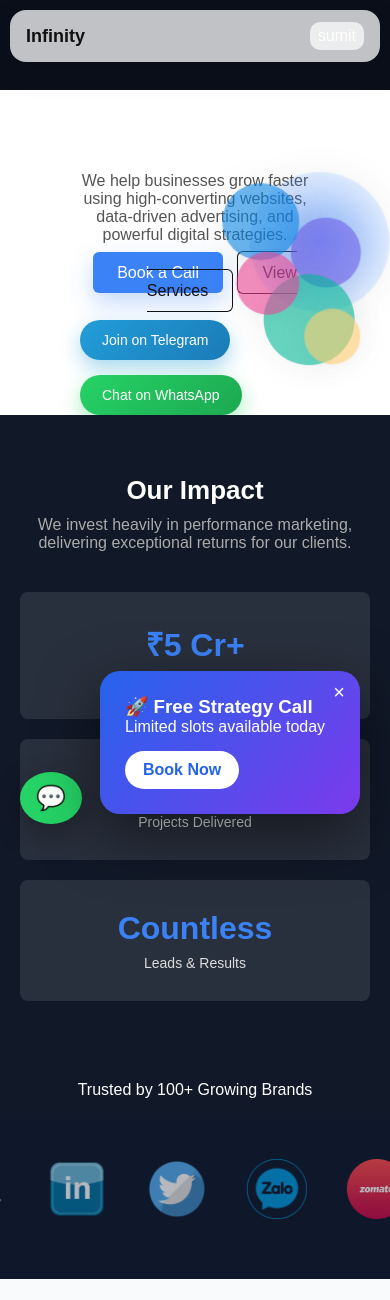
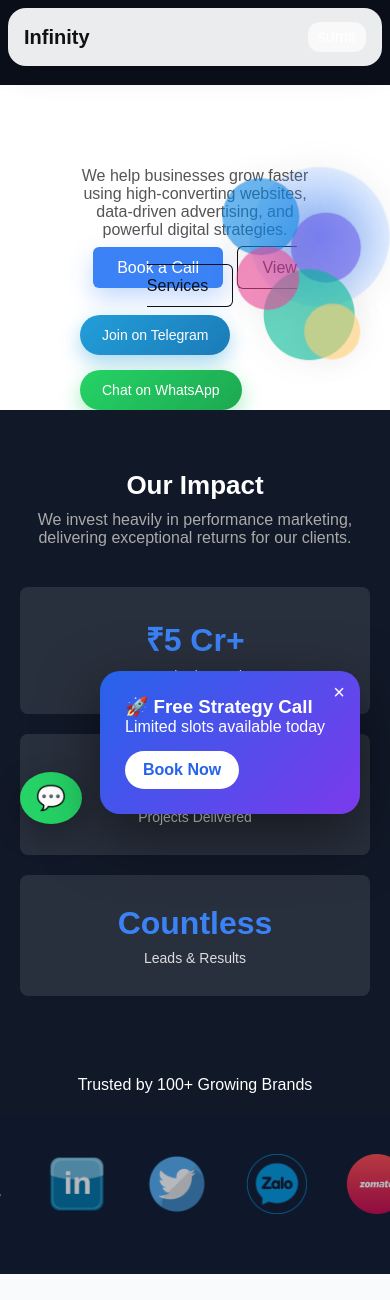
Before and after one commit to iamsumitsam01-tech/Infinity_agency_v2, a Django app: page / in a window 390 px wide. Shown: the top 1300 px of the page. Run offline with Django 5.2, Linux system fonts and the light colour scheme; a user stored in the database is signed in; data comes from the database, SQL or seed files in the repository; some libraries are stand-ins or nearby versions.

Commit message:
Update Styles

```diff
--- a/static/css/style.css
+++ b/static/css/style.css
@@ -2182,10 +2182,7 @@ html, body {
     border-radius: 15px;
 }
 
-.navbar a {
-    font-size: 14px;
-    margin: 0 6px;
-}
+
 
 .logo {
     font-size: 20px;
@@ -2193,67 +2190,64 @@ html, body {
 }
 
 }
+
 /* =========================================
-   PERFECT MOBILE NAVBAR FIX
-   ONLY MOBILE - DESKTOP SAFE
+   FINAL MOBILE NAVBAR FIX
 ========================================= */
 
 @media screen and (max-width: 768px) {
 
-  /* Prevent horizontal scroll */
-  html,
   body {
-    overflow-x: hidden;
-    width: 100%;
-  }
-
-  body {
-    padding-top: 90px;
-  }
-
-  /* ===== NAVBAR ===== */
+    padding-top: 85px !important;
+    overflow-x: hidden !important;
+  }
+
+  /* NAVBAR */
 
   .navbar {
 
-    position: fixed;
-    top: 10px;
-    left: 50%;
-    transform: translateX(-50%);
-
-    width: calc(100% - 20px);
-    max-width: 100%;
-
-    padding: 12px 16px;
-
-    border-radius: 16px;
-
-    display: flex;
-    align-items: center;
-    justify-content: space-between;
-
-    z-index: 999999;
-
-    background: rgba(255,255,255,0.75);
-    backdrop-filter: blur(18px);
-
-    box-shadow: 0 10px 30px rgba(0,0,0,0.12);
-  }
-
-  /* ===== LOGO ===== */
+    position: fixed !important;
+
+    top: 8px !important;
+    left: 50% !important;
+
+    transform: translateX(-50%) !important;
+
+    width: calc(100% - 16px) !important;
+    max-width: 100% !important;
+
+    padding: 14px 16px !important;
+
+    border-radius: 18px !important;
+
+    display: flex !important;
+    align-items: center !important;
+    justify-content: space-between !important;
+
+    background: rgba(255,255,255,0.92) !important;
+
+    backdrop-filter: blur(18px) !important;
+
+    z-index: 999999 !important;
+
+    box-shadow: 0 8px 30px rgba(0,0,0,0.12) !important;
+  }
+
+  /* LOGO */
 
   .logo {
-    font-size: 18px;
-    font-weight: 700;
-    white-space: nowrap;
-  }
-
-  /* ===== HIDE DESKTOP LINKS ===== */
+    font-size: 20px !important;
+    font-weight: 700 !important;
+    color: #111 !important;
+  }
+
+  /* HIDE DESKTOP LINKS */
 
   .nav-links {
     display: none !important;
   }
 
-  /* ===== MENU BUTTON ===== */
+  /* MENU BUTTON */
 
   .menu-btn {
 
@@ -2265,125 +2259,79 @@ html, body {
     width: 42px;
     height: 42px;
 
-    border-radius: 10px;
-
-    background: rgba(0,0,0,0.05);
-
-    font-size: 22px;
+    border-radius: 12px;
+
+    background: rgba(0,0,0,0.06);
+
+    font-size: 24px !important;
+
+    color: #111;
+
     cursor: pointer;
-
-    color: #111;
-
-    transition: 0.3s ease;
-  }
-
-  .menu-btn:active {
-    transform: scale(0.95);
-  }
-
-  /* ===== MOBILE MENU ===== */
+  }
+
+  /* MOBILE MENU */
 
   .mobile-menu {
 
-    position: fixed;
-
-    top: 80px;
-    left: 10px;
-    right: 10px;
-
-    width: auto;
-
-    display: none;
-    flex-direction: column;
-
-    padding: 10px;
-
-    border-radius: 18px;
-
-    background: rgba(255,255,255,0.96);
+    position: fixed !important;
+
+    top: 78px !important;
+    left: 8px !important;
+    right: 8px !important;
+
+    width: auto !important;
+
+    padding: 10px !important;
+
+    border-radius: 18px !important;
+
+    background: rgba(255,255,255,0.98) !important;
 
     backdrop-filter: blur(20px);
 
     box-shadow: 0 15px 40px rgba(0,0,0,0.15);
 
-    z-index: 999999;
-  }
-
-  .mobile-menu.show {
-    display: flex;
-  }
-
-  /* ===== MOBILE LINKS ===== */
+    z-index: 999999 !important;
+  }
 
   .mobile-menu a {
 
+    display: block;
+
     width: 100%;
 
-    padding: 16px 18px;
+    padding: 16px 18px !important;
 
     border-radius: 12px;
 
+    font-size: 16px !important;
+    font-weight: 500;
+
+    color: #111 !important;
+
     text-decoration: none;
-
-    font-size: 16px;
-    font-weight: 500;
-
-    color: #111;
-
-    transition: 0.3s ease;
   }
 
   .mobile-menu a:hover {
     background: #f3f4f6;
   }
 
-  /* ===== NAV BUTTON ===== */
+  /* BUTTON */
 
   .nav-btn {
 
-    margin-left: 0;
-
-    width: 100%;
-
-    text-align: center;
-
-    padding: 14px;
-
-    margin-top: 8px;
-
-    border-radius: 12px;
-
-    font-size: 15px;
-    font-weight: 600;
-  }
-
-  /* ===== USER BOX ===== */
-
-  .user-box {
-
-    padding: 5px 8px;
-    gap: 6px;
-
-    border-radius: 10px;
-  }
-
-  .profile-img,
-  .user-img {
-
-    width: 34px;
-    height: 34px;
-  }
-
-  /* ===== DROPDOWN ===== */
-
-  .dropdown-menu {
-
-    right: 0;
-    top: 55px;
-
-    width: 180px;
-
-    border-radius: 14px;
-  }
-
-}
+    width: 100% !important;
+
+    margin: 10px 0 0 0 !important;
+
+    padding: 14px !important;
+
+    border-radius: 12px !important;
+
+    text-align: center !important;
+
+    font-size: 15px !important;
+  }
+
+}
```
